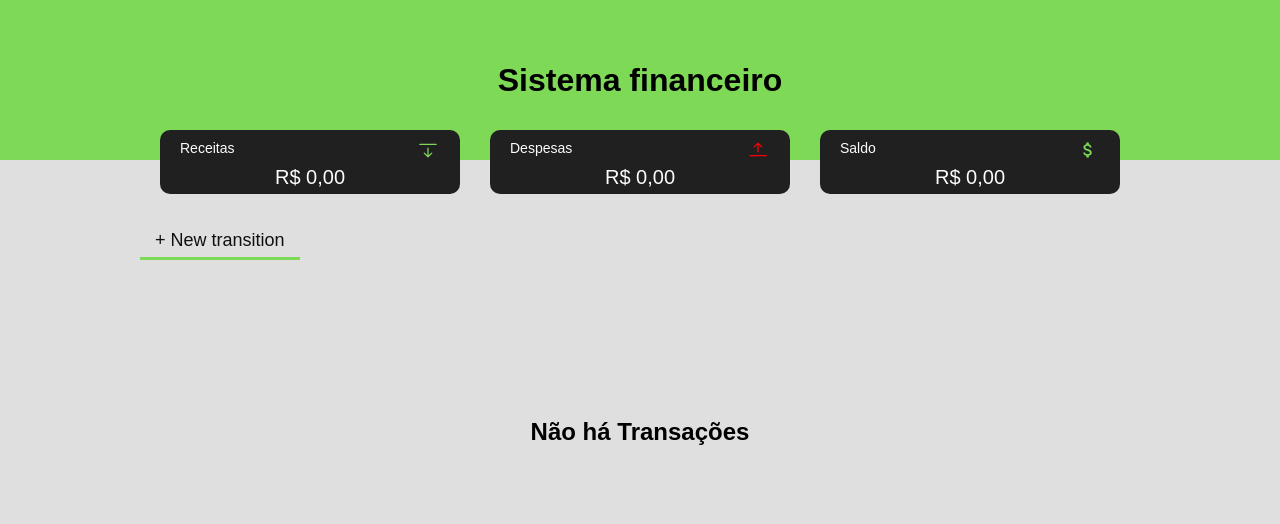
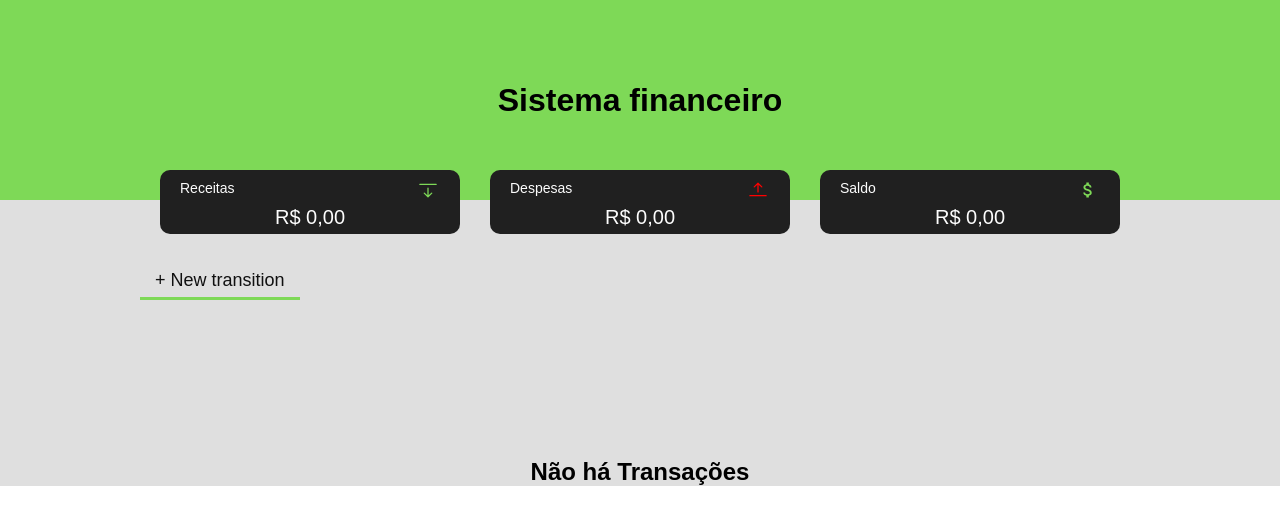
Before and after one commit to RaphaelFiais/sistema-financeiro, a React (Vite) app: page / in a window 1280 px wide. Shown: the top 524 px of the page. Built offline with nearby package versions, Linux system fonts and the light colour scheme.

Commit message:
Ajustar o Header e a Tabela

```diff
--- a/src/components/Table/style.js
+++ b/src/components/Table/style.js
@@ -2,13 +2,11 @@ import styled from "styled-components";
 
 export const ContainerTable = styled.table`
     border-collapse: collapse;
-
     width: 95%;
     max-width: 1000px;
     background: #ffffff;
-    .titles{
+    margin-bottom: 50px;
 
-    }
     td,th{
 
         padding: 10px 0;
--- a/src/containers/Home/style.js
+++ b/src/containers/Home/style.js
@@ -1,8 +1,8 @@
 import styled from "styled-components";
 
 export const Container = styled.div`
-    width: 100vw;
-    height: 100vh;
+    width: 100%;
+    height: 100%;
     display: flex;
     align-items: center;
     flex-direction: column;
@@ -14,7 +14,7 @@ export const Container = styled.div`
         justify-content: center;
         background: #7ED957;
         width: 100%;
-        height: 20vh;
+        height: 200px;
 
     }
 
```
